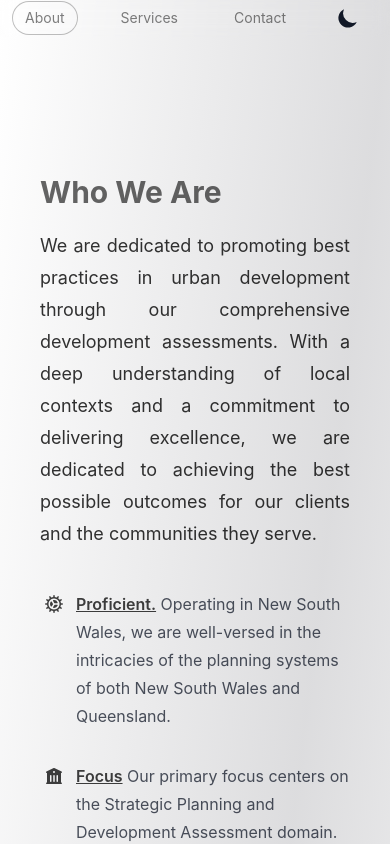
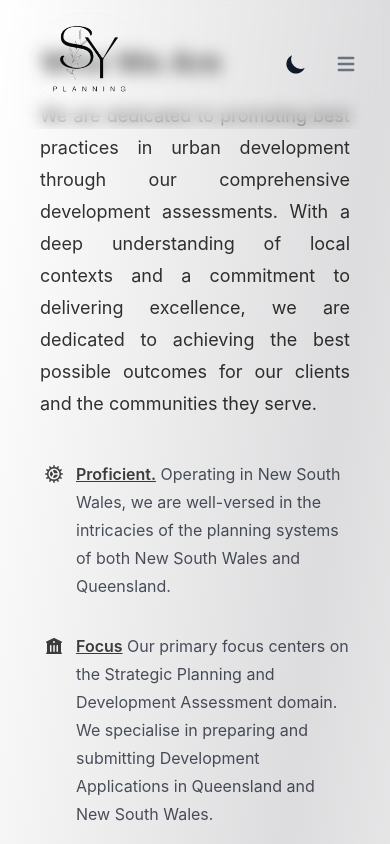
Before and after one commit to hnguy59/SYPlanning, a Next.js app: page /about in a window 390 px wide. Shown: the top 844 px of the page. Built offline with nearby package versions, Linux system fonts and the light colour scheme; what tailwindcss-debug-screens would draw is missing.

Commit message:
Initial commit

```diff
--- a/components/Footer.tsx
+++ b/components/Footer.tsx
@@ -1,7 +1,7 @@
 export function Footer({}) {
   return (
     <footer className="absolute right-[20px] bottom-[20px] opacity-30">
-      Copyright © 2023 • SY Planning - Urban Planner
+      Copyright © 2023 • SY Planning
     </footer>
   )
 }
--- a/components/Nav.tsx
+++ b/components/Nav.tsx
@@ -13,6 +13,7 @@ export const Navigation: React.FC = () => {
   const router = useRouter()
   const { theme, resolvedTheme } = useTheme()
   const [isIntersecting, setIntersecting] = useState(true)
+  const [isMobileMenuOpen, setIsMobileMenuOpen] = useState(false)
 
   useEffect(() => {
     if (!ref.current) return
@@ -25,11 +26,58 @@ export const Navigation: React.FC = () => {
   return (
     <header ref={ref}>
       <div
-        className={`fixed inset-x-0 top-0 z-50 backdrop-blur duration-200 border-b  ${
+        className={clsx(
+          `fixed inset-x-0 top-0 z-50 backdrop-blur duration-200 border-b`,
           isIntersecting ? 'bg-zinc-900/0 border-transparent' : 'bg-zinc-900/500 border-transparent'
-        }`}
+        )}
       >
-        <div className="container flex flex-row-reverse items-center justify-between px-6 mx-auto">
+        <div className="container flex flex-row-reverse items-center justify-between px-6 mx-auto relative">
+          {/* Mobile */}
+          <div className="flex md:hidden">
+            <Theme />
+            <button
+              onClick={() => setIsMobileMenuOpen((prevState) => !prevState)}
+              className="inline-flex items-center z-50 p-2 ml-3 text-sm text-gray-500 rounded-lg md:hidden hover:bg-gray-100 focus:outline-none focus:ring-2 focus:ring-gray-200 dark:text-gray-400 dark:hover:bg-gray-700 dark:focus:ring-gray-600"
+            >
+              <svg
+                className="w-6 h-6"
+                aria-hidden="true"
+                fill="currentColor"
+                viewBox="0 0 20 20"
+                xmlns="http://www.w3.org/2000/svg"
+              >
+                <path
+                  fill-rule="evenodd"
+                  d="M3 5a1 1 0 011-1h12a1 1 0 110 2H4a1 1 0 01-1-1zM3 10a1 1 0 011-1h12a1 1 0 110 2H4a1 1 0 01-1-1zM3 15a1 1 0 011-1h12a1 1 0 110 2H4a1 1 0 01-1-1z"
+                  clip-rule="evenodd"
+                ></path>
+              </svg>
+            </button>
+            <div
+              className={clsx(
+                'absolute w-screen top-0 left-0 md:block md:w-auto z-40 backdrop-blur p-10 duration-200 bg-white rounded',
+                isMobileMenuOpen ? 'flex' : 'hidden'
+              )}
+            >
+              <div className="flex flex-col gap-8 items-center w-full">
+                {navigation.map((item) => (
+                  <Link
+                    key={item.href}
+                    href={item.href}
+                    className={clsx(
+                      'text-sm duration-200  px-3 py-1 opacity-50 hover:opacity-100',
+                      router.pathname === item.href &&
+                        'rounded-full leading-6 ring-1 ring-black/50 hover:ring-black/100 dark:ring-white/50 dark:hover:ring-white/100'
+                    )}
+                  >
+                    {item.name}
+                  </Link>
+                ))}
+              </div>
+            </div>
+          </div>
+          {/* Desktop */}
+          <div className="hidden md:block">
             <div className="flex justify-between gap-8 items-center ">
               {navigation.map((item) => (
                 <Link
@@ -46,7 +94,8 @@ export const Navigation: React.FC = () => {
               ))}
               <Theme />
             </div>
-          <Link href="/" className="container flex justify-start w-fit">
+          </div>
+          <Link href="/" className="container flex justify-start w-fit z-50">
             <img
               src={
                 theme === 'dark' || resolvedTheme === 'dark'
--- a/pages/about.tsx
+++ b/pages/about.tsx
@@ -8,7 +8,7 @@ export default function About() {
   return (
     <div className="bg-gradient-to-tl dark:from-black dark:via-zinc-600/20 dark:to-black from-white via-zinc-600/20 to-white">
       <Navigation />
-      <div className="container flex flex-col items-center justify-center px-4 mx-auto pt-[130px]">
+      <div className="container flex flex-col items-center justify-center px-4 mx-auto sm:pt-[130px]">
         <div className="overflow-hidden py-12 sm:py-16">
           <div className="mx-auto max-w-7xl px-6 lg:px-8">
             <div className="mx-auto grid max-w-2xl grid-cols-1 gap-x-8 gap-y-16 sm:gap-y-20 lg:mx-0 lg:max-w-none lg:grid-cols-2">
--- a/pages/index.tsx
+++ b/pages/index.tsx
@@ -23,7 +23,7 @@ export default function Home() {
       </nav>
       <div className="hidden w-screen h-px animate-glow md:block animate-fade-left bg-gradient-to-r from-zinc-300/0 via-zinc-300/50 to-zinc-300/0" />
       <Particles className="absolute inset-0 -z-10 animate-fade-in" quantity={100} />
-      <h1 className="z-10 text-7xl text-transparent duration-1000 bg-black dark:bg-white cursor-default text-edge-outline animate-title font-display sm:text-8xl md:text-9xl whitespace-nowrap bg-clip-text ">
+      <h1 className="z-10 text-6xl pb-2 sm:pb-4 text-transparent duration-1000 bg-black dark:bg-white cursor-default text-edge-outline animate-title font-display sm:text-8xl md:text-9xl whitespace-nowrap bg-clip-text ">
         SY Planning
       </h1>
       <div className="opacity-40 dark:opacity-30 -z-50 absolute min-w-full">
```
Also changed, not shown: 1 other file (tests, documents, lock files or other folders). Lines whose indentation alone changed are shown as unchanged.
